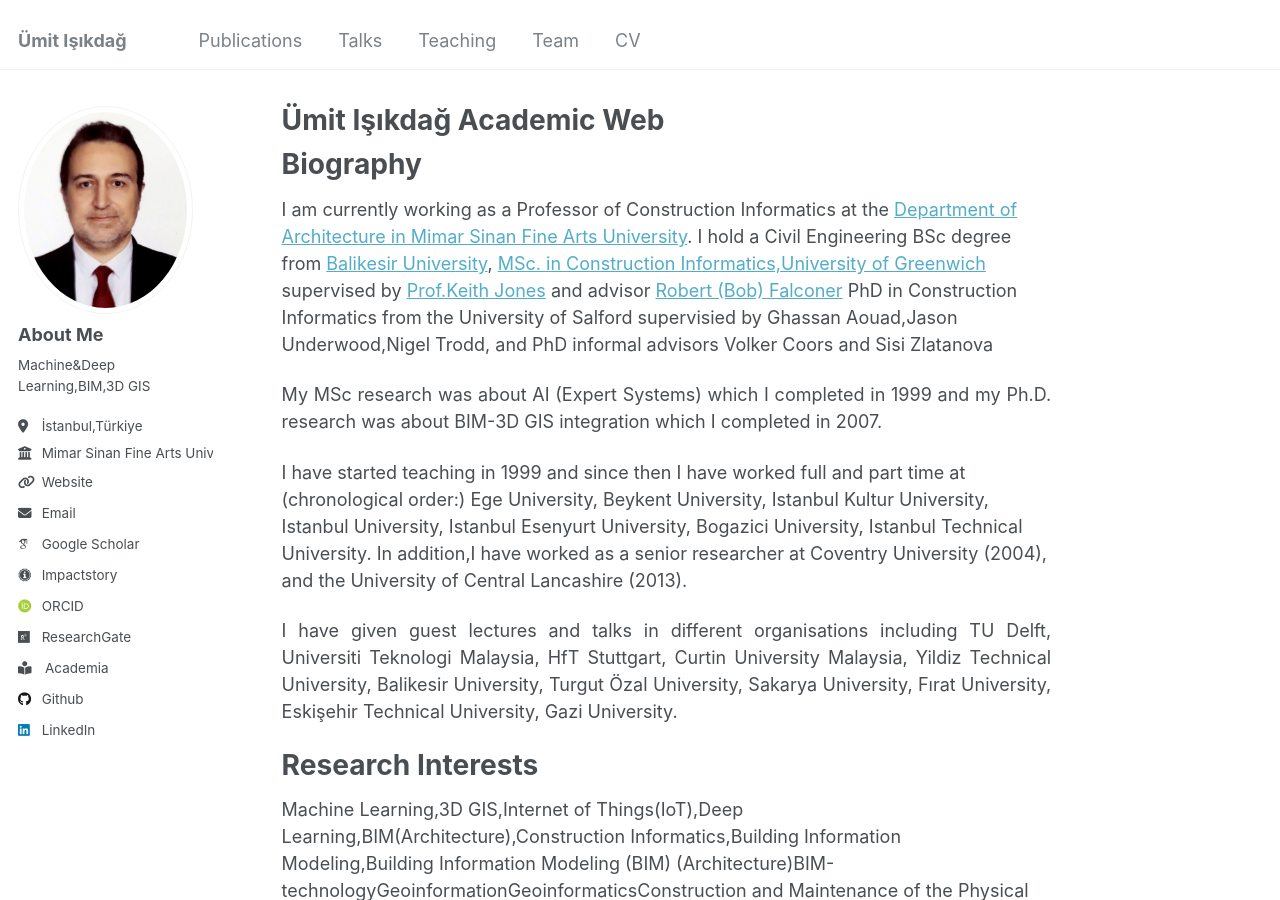
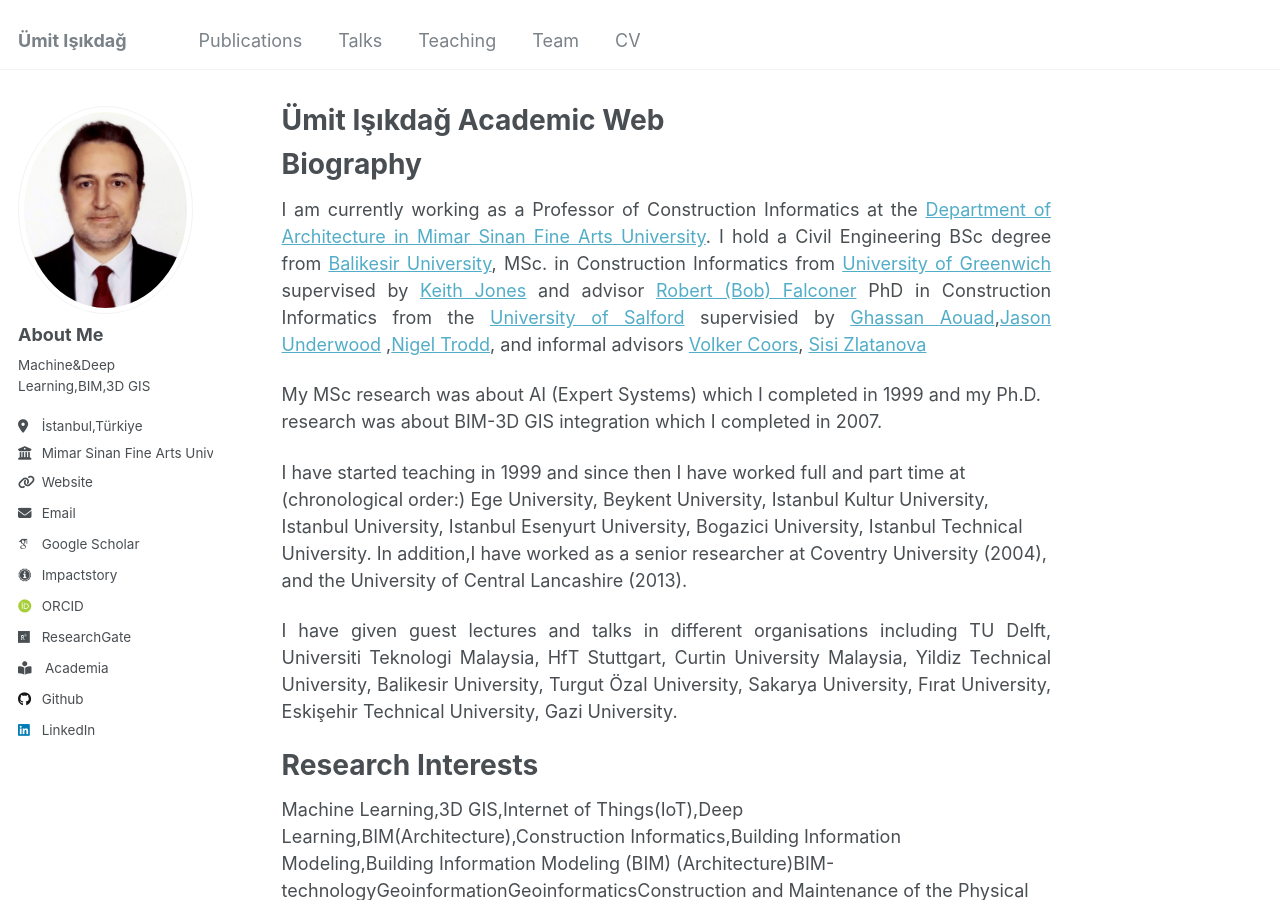
Before and after one commit to uisikdag/uisikdag.github.io, a Jekyll site: the page built from _pages/about.md, in a window 1280 px wide and 900 px high. Built offline with Jekyll 4.4.1, drawn with Linux system fonts in a browser that asks for light colours; some web fonts are replaced.

Commit message:
Update about.md

```diff
--- a/_pages/about.md
+++ b/_pages/about.md
@@ -11,10 +11,12 @@ Biography
 ======
 I am currently working as a Professor of Construction Informatics at the [Department of Architecture in Mimar Sinan Fine Arts University](https://msgsu.edu.tr/akademik/mimarlik-fakultesi/bolumler/mimarlik/).
 I hold a Civil Engineering BSc degree from [Balikesir University](https://www.balikesir.edu.tr/site/birim/insaat-muhendisligi-bolumu-293102),
-[MSc. in Construction Informatics,University of Greenwich](https://www.gre.ac.uk/subjects/construction#postgraduate%20-%20taught) supervised by
-[Prof.Keith Jones](https://www.aru.ac.uk/people/keith-jones) and advisor [Robert (Bob) Falconer](https://www.linkedin.com/in/bob-falconer-77b6665)
-PhD in Construction Informatics from the University of Salford  supervisied by Ghassan Aouad,Jason Underwood,Nigel Trodd, and PhD informal advisors Volker Coors and Sisi Zlatanova
-
+MSc. in Construction Informatics from [University of Greenwich](https://www.gre.ac.uk/subjects/construction#postgraduate%20-%20taught) supervised by
+[Keith Jones](https://www.aru.ac.uk/people/keith-jones) and advisor [Robert (Bob) Falconer](https://www.linkedin.com/in/bob-falconer-77b6665)
+PhD in Construction Informatics from the [University of Salford](https://hub.salford.ac.uk/uprise-digital-built-environment/) supervisied by
+[Ghassan Aouad](https://www.adu.ac.ae/about-adu/our-leadership1/leadership-team/professor-ghassan-aouad),[Jason Underwood](https://www.salford.ac.uk/our-staff/jason-underwood)
+,[Nigel Trodd](https://www.linkedin.com/in/nigeltrodd), and informal advisors [Volker Coors](https://www.hft-stuttgart.de/p/volker-coors),
+[Sisi Zlatanova](https://research.unsw.edu.au/people/professor-sisi-zlatanova)
 {: style="text-align: justify;"}
 
 My MSc research was about AI (Expert Systems) which I completed in 1999 and my Ph.D. research was about BIM-3D GIS integration which I completed in 2007.
```
